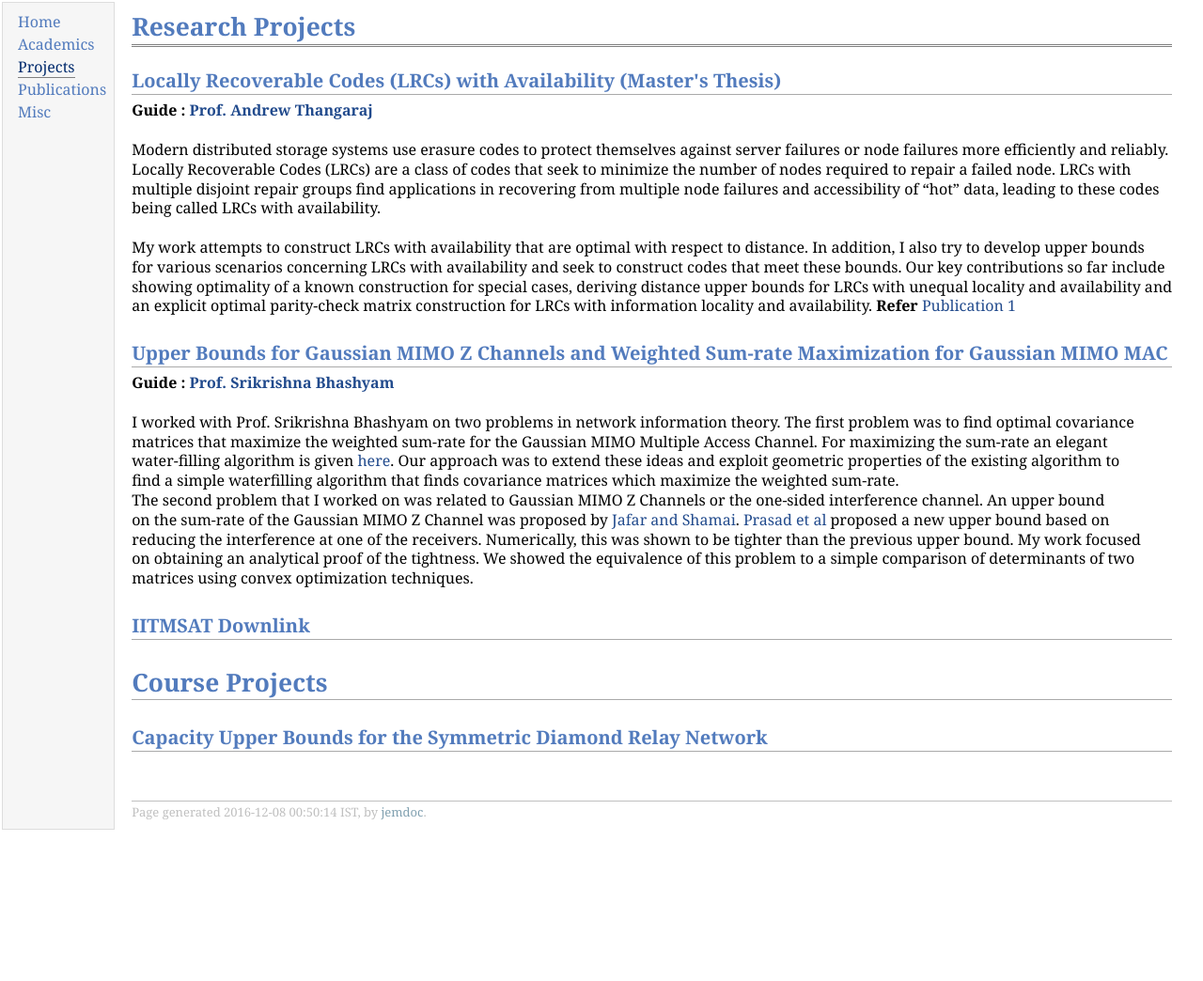
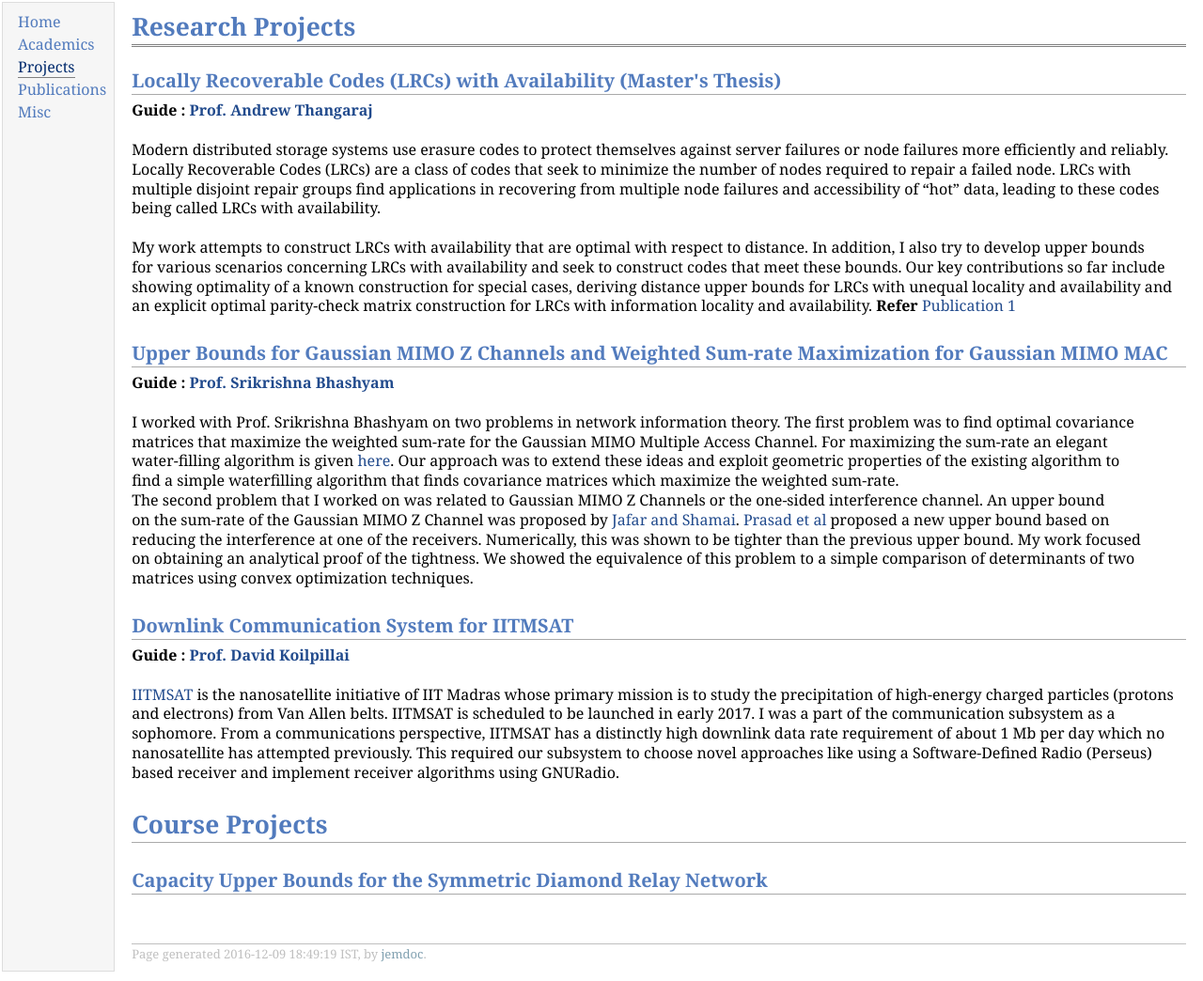
Before and after one commit to SourbhBh/SourbhBh.github.io, a Jekyll site: the page projects.html, which Jekyll copies as it is, in a window 1280 px wide. Shown: the whole page at 94% size. Built offline with Jekyll 4.4.1, drawn with Linux system fonts in a browser that asks for light colours; before the commit the page ends 900 px from its top, so only the background shows below that.

Commit message:
IITMSAT stuff

```diff
--- a/projects.html
+++ b/projects.html
@@ -37,12 +37,15 @@ I worked with Prof. Srikrishna Bhashyam on two problems in network information t
 covariance <br /> matrices that maximize the weighted sum-rate for the Gaussian MIMO Multiple Access Channel. For maximizing the sum-rate an elegant <br /> water-filling
 algorithm is given <a href="http://www.comm.utoronto.ca/~weiyu/01262622.pdf">here</a>. Our approach was to extend these ideas and exploit geometric properties of the existing algorithm
 to <br /> find a simple waterfilling algorithm that finds covariance matrices which maximize the weighted sum-rate. <br /> The second problem that I worked on was related to Gaussian MIMO Z Channels or the one-sided interference channel. An upper bound <br /> on the sum-rate of the Gaussian MIMO Z Channel was proposed by <a href="ieeexplore.ieee.org/iel5/18/4418455/04418479.pdf">Jafar and Shamai</a>. <a href="http://www.ee.iitm.ac.in/~skrishna/papers/tcom15.pdf">Prasad et al</a> proposed a new upper bound based on <br /> reducing the interference at one of the receivers. Numerically, this was shown to be tighter than the previous upper bound. My work focused <br /> on obtaining an analytical proof of the tightness. We showed the equivalence of this problem to a simple comparison of determinants of two <br /> matrices using convex optimization techniques.</p>
-<h2>IITMSAT Downlink </h2>
+<h2>Downlink Communication System for IITMSAT</h2>
+<p><b>Guide :</b> <a href="https://www.iitm.ac.in/info/fac/davidk"><b>Prof. David Koilpillai</b></a> <br /> <br />
+<a href="http://iitmsat.weebly.com/">IITMSAT</a> is the nanosatellite initiative of IIT Madras whose primary mission is to study the precipitation of high-energy charged particles (protons and electrons) from Van Allen belts. IITMSAT is scheduled to be launched in early 2017.
+I was a part of the communication subsystem as a sophomore. From a communications perspective, IITMSAT has a distinctly high downlink data rate requirement of about 1 Mb per day which no nanosatellite has attempted previously. This required our subsystem to choose novel approaches like using a Software-Defined Radio (Perseus) based receiver and implement receiver algorithms using GNURadio.  </p>
 <h1>Course Projects 	</h1>
 <h2>Capacity Upper Bounds for the Symmetric Diamond Relay Network</h2>
 <div id="footer">
 <div id="footer-text">
-Page generated 2016-12-08 00:50:14 IST, by <a href="http://jemdoc.jaboc.net/">jemdoc</a>.
+Page generated 2016-12-09 18:49:19 IST, by <a href="http://jemdoc.jaboc.net/">jemdoc</a>.
 </div>
 </div>
 </td>
```
Also changed, not shown: 1 other file.
